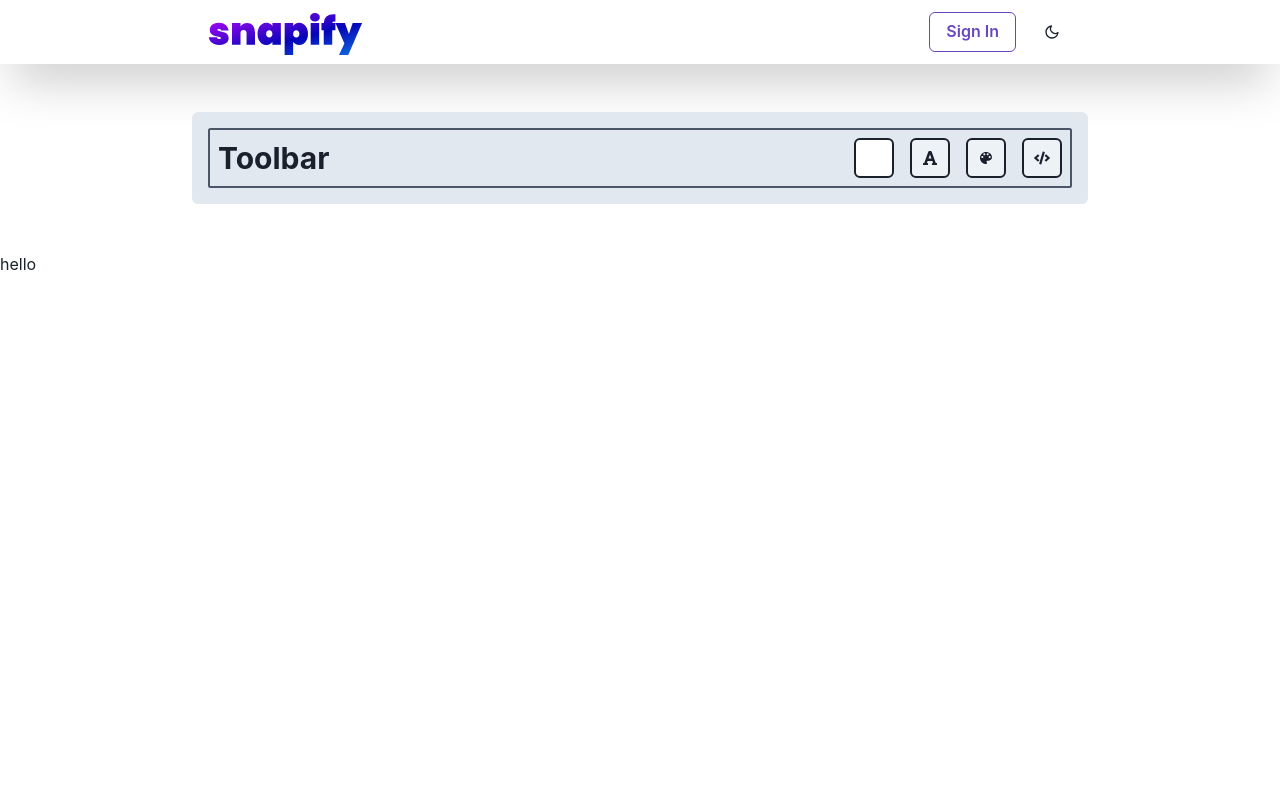
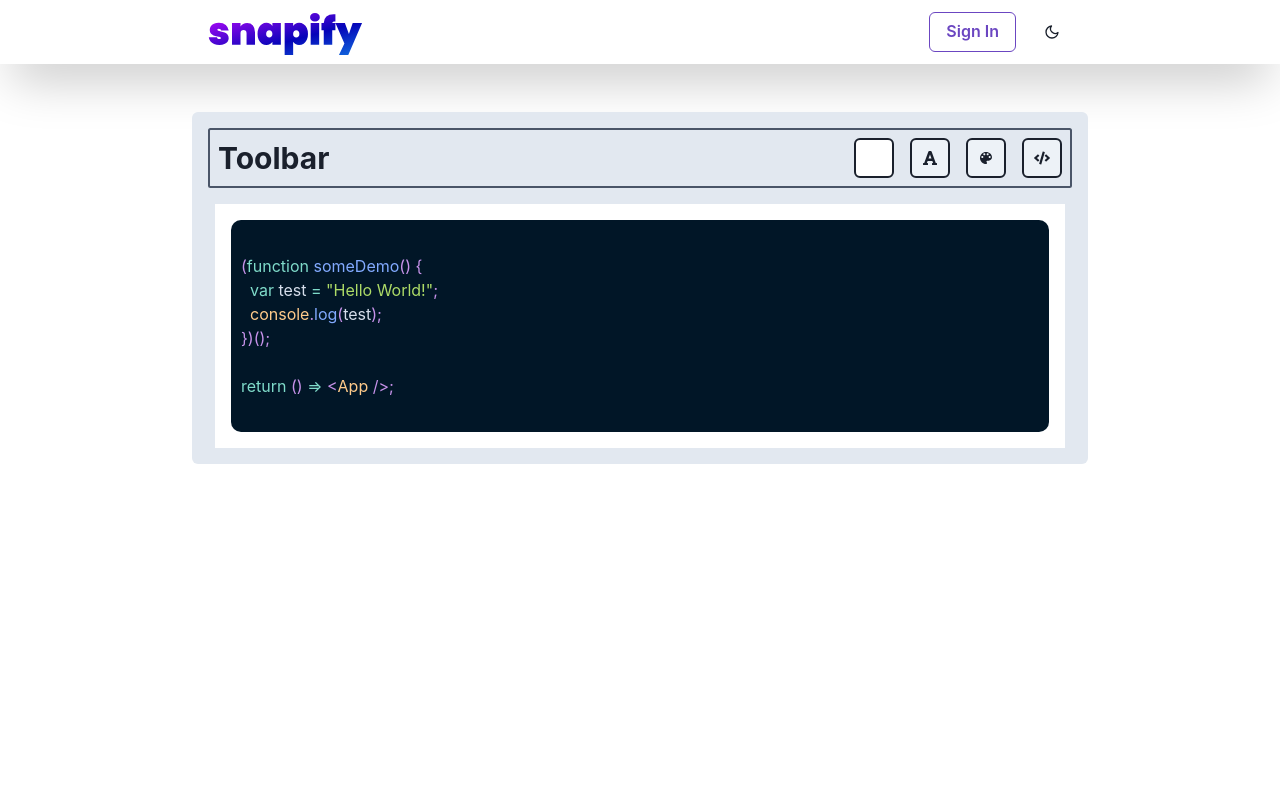
Before and after one commit to faustinozanetto/snappy, a Next.js app: page / in a window 1280 px wide. Shown: the top 800 px of the page. Built offline with nearby package versions, Linux system fonts and the light colour scheme.

Commit message:
Started implementing code editor and more features.

```diff
--- a/package.json
+++ b/package.json
@@ -27,11 +27,15 @@
     "framer-motion": "6",
     "next": "^12.1.5",
     "next-auth": "^4.3.3",
+    "prism-react-renderer": "^1.3.1",
     "react": "^18.0.0",
     "react-color": "^2.19.3",
     "react-dom": "^18.0.0",
     "react-icons": "^4.3.1",
     "react-redux": "^8.0.1",
+    "react-simple-code-editor": "^0.11.0",
+    "react-syntax-highlighter": "^15.5.0",
+    "refractor": "^4.6.0",
     "ts-node": "^10.7.0"
   },
   "devDependencies": {
--- a/src/components/editor/Editor.tsx
+++ b/src/components/editor/Editor.tsx
@@ -3,6 +3,7 @@ import { Box, Container, Heading, useColorModeValue } from '@chakra-ui/react';
 import { EditorToolBar } from './toolbar/EditorToolBar';
 import { useSelector } from 'react-redux';
 import { selectFontFamilty } from '@state/slices/toolbar/ToolbarEditorCustomization.slice';
+import { EditorContentWindow } from './content/EditorContentWindow';
 
 interface EditorProps {}
 
@@ -18,6 +19,8 @@ export const Editor: React.FC<EditorProps> = ({}) => {
       >
         {/* Editor Tool Bar */}
         <EditorToolBar />
+        {/* Editor Content Window */}
+        <EditorContentWindow />
       </Container>
     </Box>
   );
--- /dev/null
+++ b/src/components/editor/content/EditorCodeContent.tsx
@@ -0,0 +1,49 @@
+import React, { Fragment, useState } from 'react';
+import Editor from 'react-simple-code-editor';
+import Highlight, { defaultProps } from 'prism-react-renderer';
+import theme from 'prism-react-renderer/themes/nightOwl';
+
+interface EditorCodeContentProps {
+  code?: string;
+  styles?: React.CSSProperties;
+}
+
+export const EditorCodeContent: React.FC<EditorCodeContentProps> = (props) => {
+  const { code: propsCode, styles } = props;
+  const [code, setCode] = useState(props.code || '');
+  const highLightCode = (codeToHighlight: string): string | React.ReactNode => {
+    return (
+      <Highlight
+        {...defaultProps}
+        theme={theme}
+        code={codeToHighlight}
+        language='jsx'
+      >
+        {({ className, style, tokens, getLineProps, getTokenProps }) => (
+          <Fragment>
+            {tokens.map((line, i) => (
+              <div {...getLineProps({ line, key: i })}>
+                {line.map((token, key) => (
+                  <span {...getTokenProps({ token, key })} />
+                ))}
+              </div>
+            ))}
+          </Fragment>
+        )}
+      </Highlight>
+    );
+  };
+  return (
+    <Editor
+      value={code}
+      highlight={highLightCode}
+      padding={10}
+      onValueChange={(newValue) => setCode(newValue)}
+      // @ts-ignore
+      style={{
+        ...styles,
+        ...theme.plain,
+      }}
+    />
+  );
+};
--- /dev/null
+++ b/src/components/editor/content/EditorContentWindow.tsx
@@ -0,0 +1,55 @@
+import { Box, Flex } from '@chakra-ui/react';
+import { selectBackgroundColor } from '@state/slices/toolbar/ToolbarEditorCustomization.slice';
+import React from 'react';
+import { useSelector } from 'react-redux';
+import { EditorCodeContent } from './EditorCodeContent';
+
+interface EditorContentWindowProps {}
+
+const exampleCode = `
+(function someDemo() {
+  var test = "Hello World!";
+  console.log(test);
+})();
+
+return () => <App />;
+`;
+
+export const EditorContentWindow: React.FC<EditorContentWindowProps> = ({}) => {
+  const backgroundColor = useSelector(selectBackgroundColor);
+  return (
+    <Flex
+      height='100%'
+      flexDir='column'
+      justifyContent='center'
+      alignItems='center'
+      overflow='hidden'
+      maxWidth='100%'
+    >
+      {/* Wrapper */}
+      <Box
+        backgroundColor={backgroundColor}
+        height='100%'
+        flexDir='column'
+        justifyContent='center'
+        alignItems='center'
+        overflow='hidden'
+        maxWidth='100%'
+      >
+        {/* Main Container */}
+        <Box
+          position='relative'
+          minWidth='auto'
+          maxWidth='auto'
+          width='850px'
+          padding={4}
+        >
+          <EditorCodeContent
+            code={exampleCode}
+            styles={{ borderRadius: '10px' }}
+          />
+        </Box>
+      </Box>
+    </Flex>
+  );
+};
--- a/src/components/editor/toolbar/EditorToolBar.tsx
+++ b/src/components/editor/toolbar/EditorToolBar.tsx
@@ -23,6 +23,7 @@ export const EditorToolBar: React.FC<EditorToolBarProps> = ({}) => {
       align='center'
       borderColor={useColorModeValue('gray.600', 'gray.200')}
       borderRadius='2.5px'
+      mb={4}
     >
       {/* Title */}
       <Box>
--- a/src/pages/index.tsx
+++ b/src/pages/index.tsx
@@ -1,27 +1,15 @@
 import React from 'react';
-import prisma from '@lib/prisma';
-import { GetStaticProps } from 'next';
 import { Editor } from '@components/editor/Editor';
-import { Button } from '@chakra-ui/react';
 import { Layout } from '@components/layout/Layout';
-import { useSession, signIn, signOut } from 'next-auth/react';
-import { useDispatch } from 'react-redux';
-import { setHello } from 'state/SnapifyStore';
 
 type HomePageProps = {};
 
 const HomePage: React.FC<HomePageProps> = () => {
-  const dispatch = useDispatch();
   return (
     <Layout>
       <Editor />
-      <button onClick={() => dispatch(setHello('welcomeee'))}>hello</button>
     </Layout>
   );
 };
 
-export const getStaticProps: GetStaticProps = async () => {
-  return { props: {} };
-};
-
 export default HomePage;
```
Also changed, not shown: 1 other file (tests, documents, lock files or other folders).
